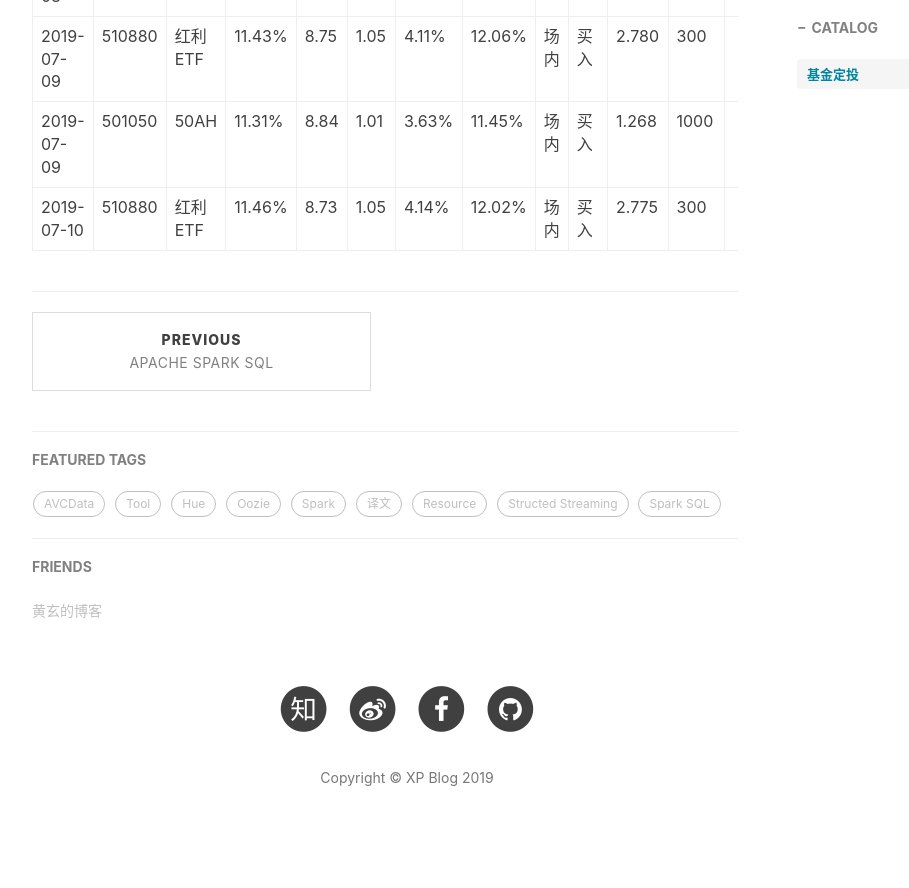
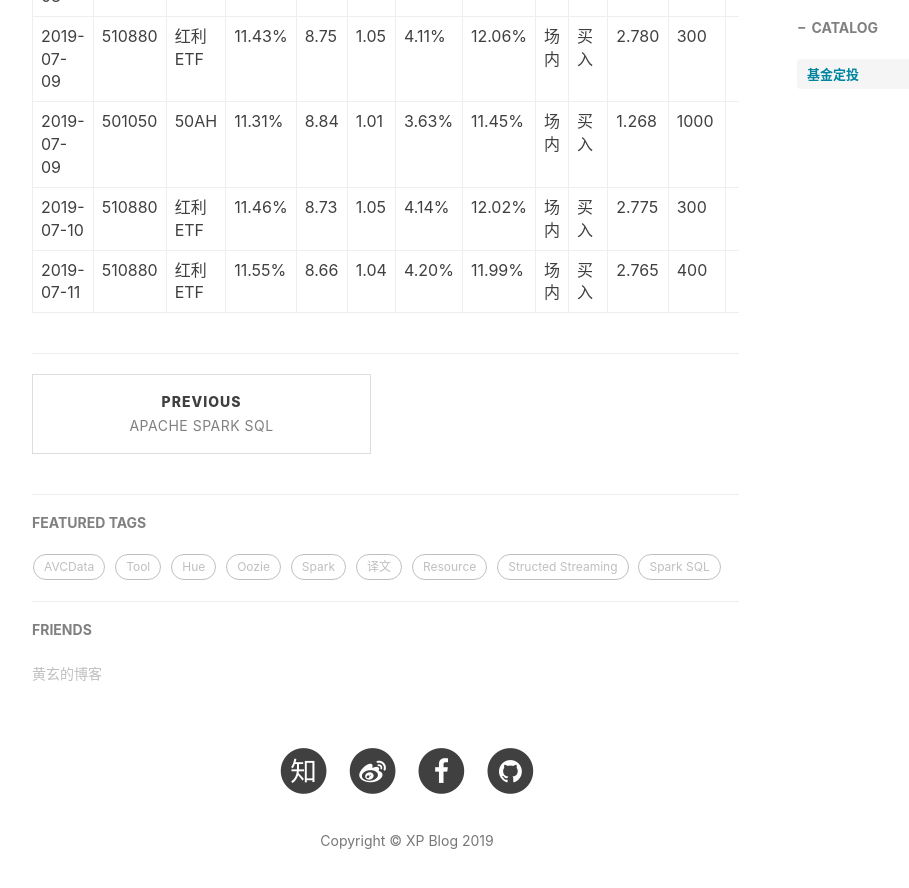
Before and after one commit to shoppingwang/shoppingwang.github.io, a Jekyll site: the page built from _posts/2019-07-02-investment-records.md, in a window 1280 px wide and 900 px high, scrolled down 1034 px. Shown: the top 888 px of the window, without its empty margins (233-1142 px from the left). Built offline with Jekyll 4.4.1, drawn with Linux system fonts in a browser that asks for light colours; nearby versions of some CDN libraries; comment, search, counter and statistics services are not loaded.

Commit message:
Init investment records

```diff
--- a/_posts/2019-07-02-investment-records.md
+++ b/_posts/2019-07-02-investment-records.md
@@ -25,3 +25,4 @@ tags:
 | 2019-07-09 | 510880 | 红利ETF | 11.43% | 8.75 | 1.05 | 4.11% | 12.06% | 场内 | 买入 | 2.780 | 300 |  |
 | 2019-07-09 | 501050 | 50AH | 11.31% | 8.84 | 1.01 | 3.63% | 11.45% | 场内 | 买入 | 1.268 | 1000 |  |
 | 2019-07-10 | 510880 | 红利ETF | 11.46% | 8.73 | 1.05 | 4.14% | 12.02% | 场内 | 买入 | 2.775 | 300 |  |
+| 2019-07-11 | 510880 | 红利ETF | 11.55% | 8.66 | 1.04 | 4.20% | 11.99% | 场内 | 买入 | 2.765 | 400 |  |
```
